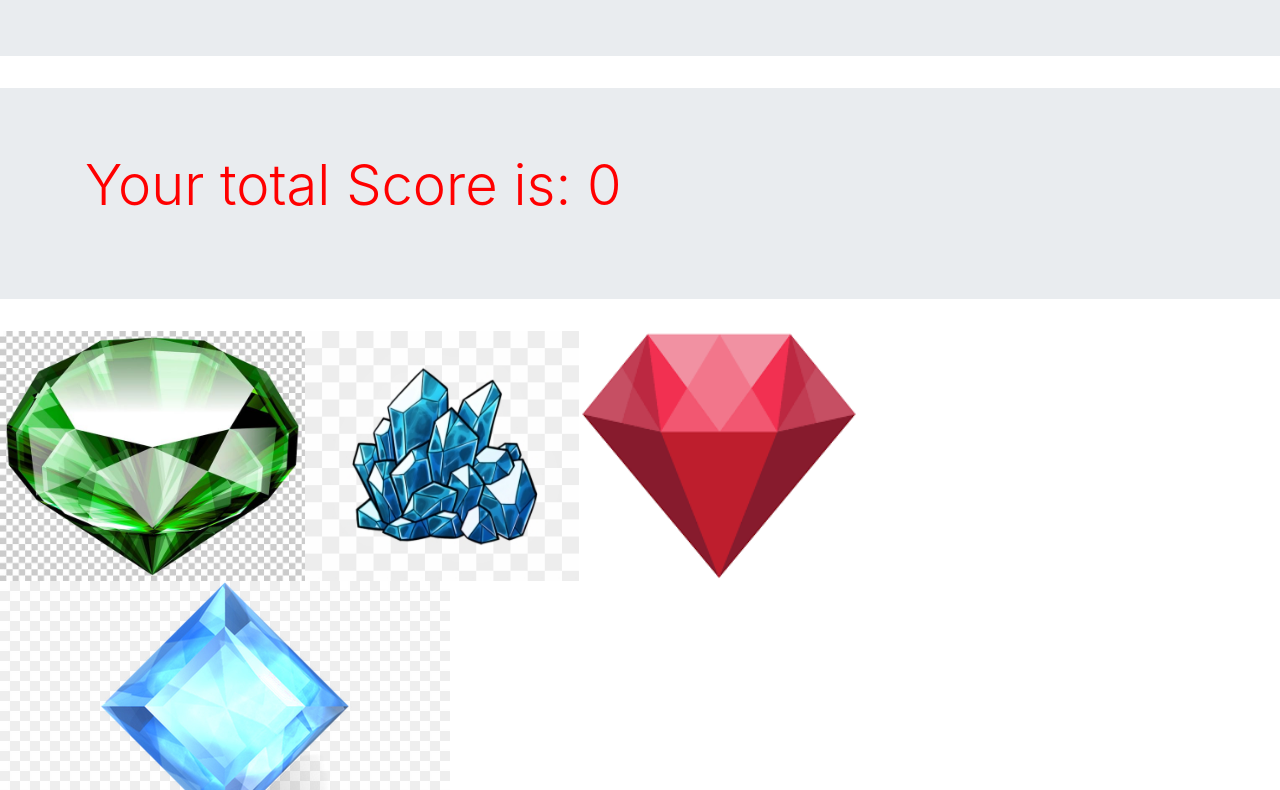
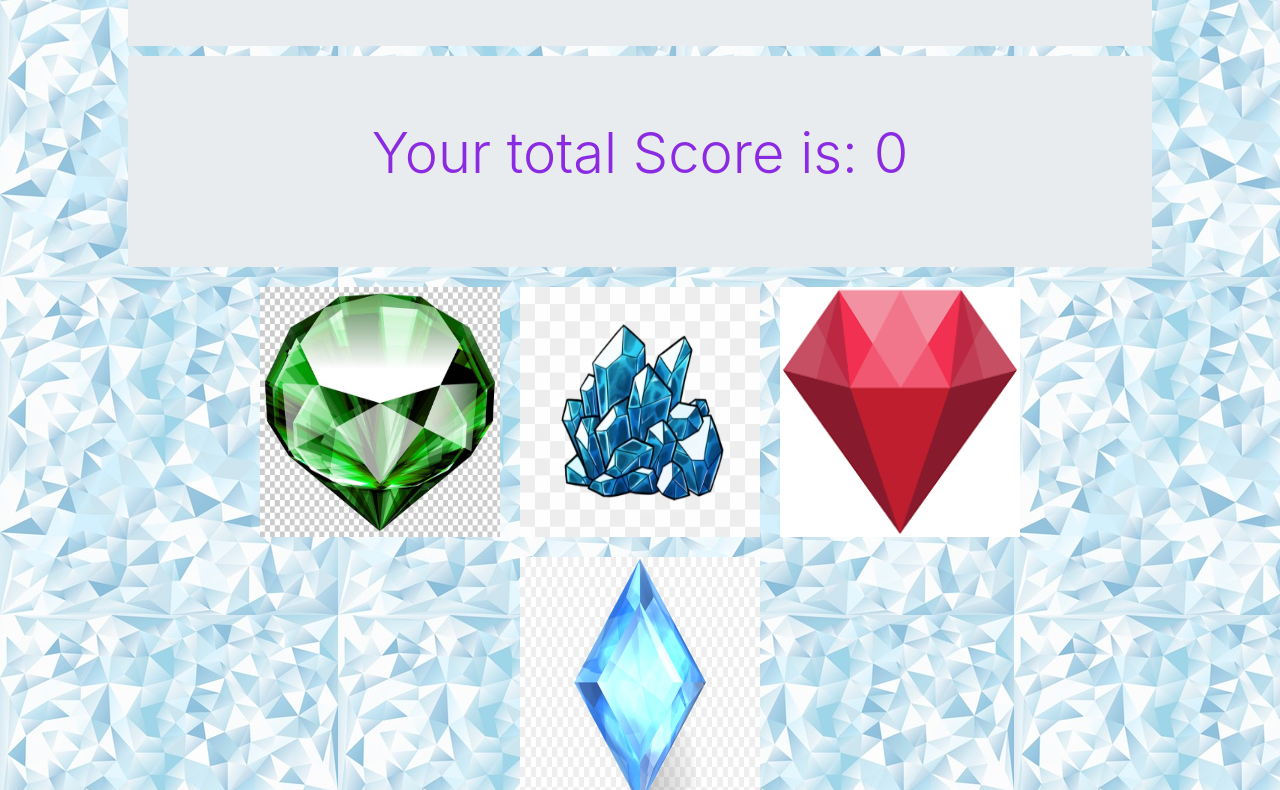
Before and after one commit to Nelsonsprague/unit-4-game, a plain HTML site: page index.html in a window 1280 px wide. Shown: the part 737-1527 px from the top of the page. Drawn offline with nearby package versions, Linux system fonts and the light colour scheme.

Commit message:
more style

```diff
--- a/style.css
+++ b/style.css
@@ -1,7 +1,19 @@
 .crystal {
     height: 250px;
-    /* width: 250px; */
+    margin: 10px;
+    width: 240px;
+
 }
 body {
-    color: red;
+    color: blueviolet;
+
+    background-image: url("assets/images/bg.jpg");
 }
+.jumbotron,
+#crystal-container
+{
+    width: 80%;
+    text-align: center;
+
+    margin: 10px auto;
+}
```
Also changed, not shown: index.html (+3 -2 lines), assets/images/bg.jpg (added).
